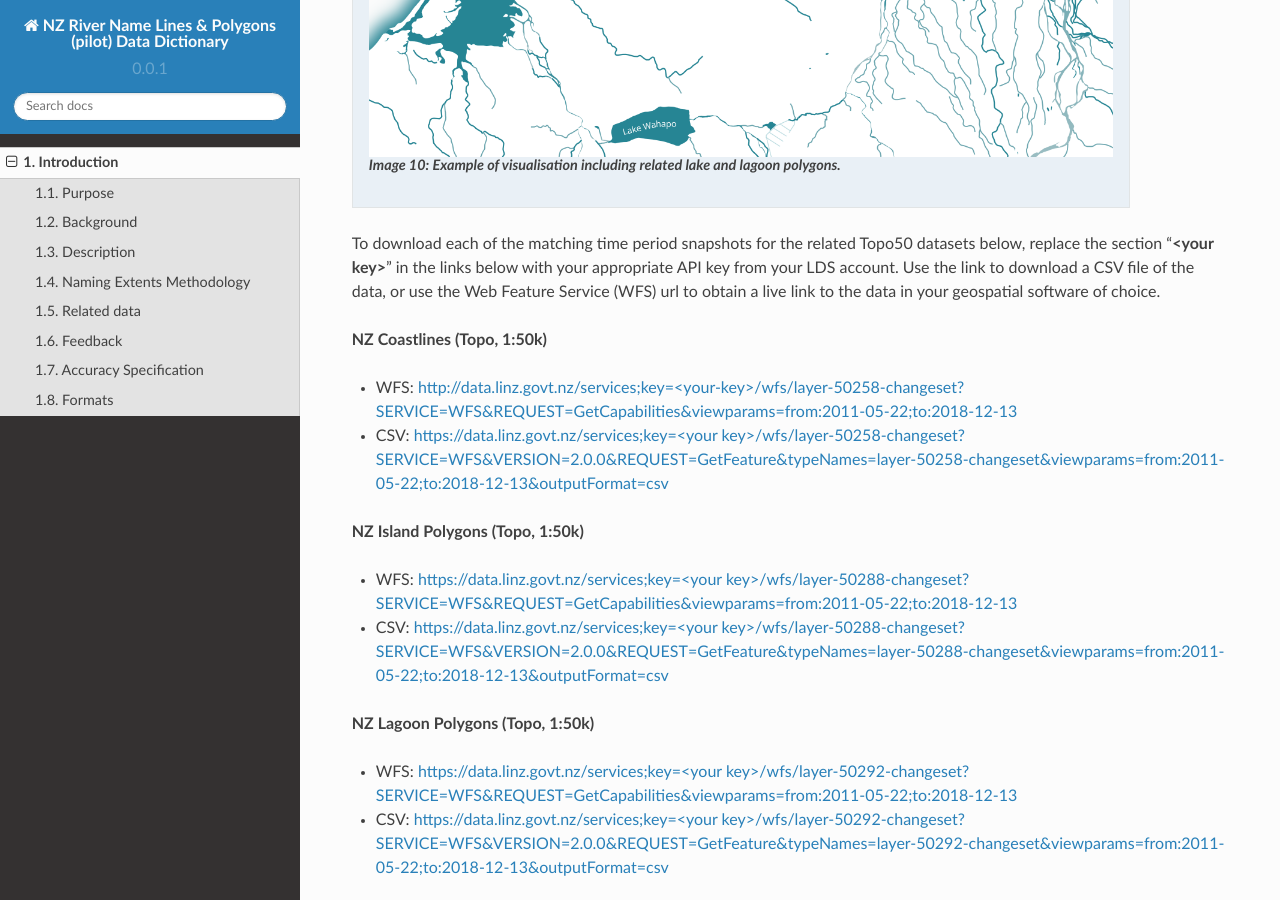
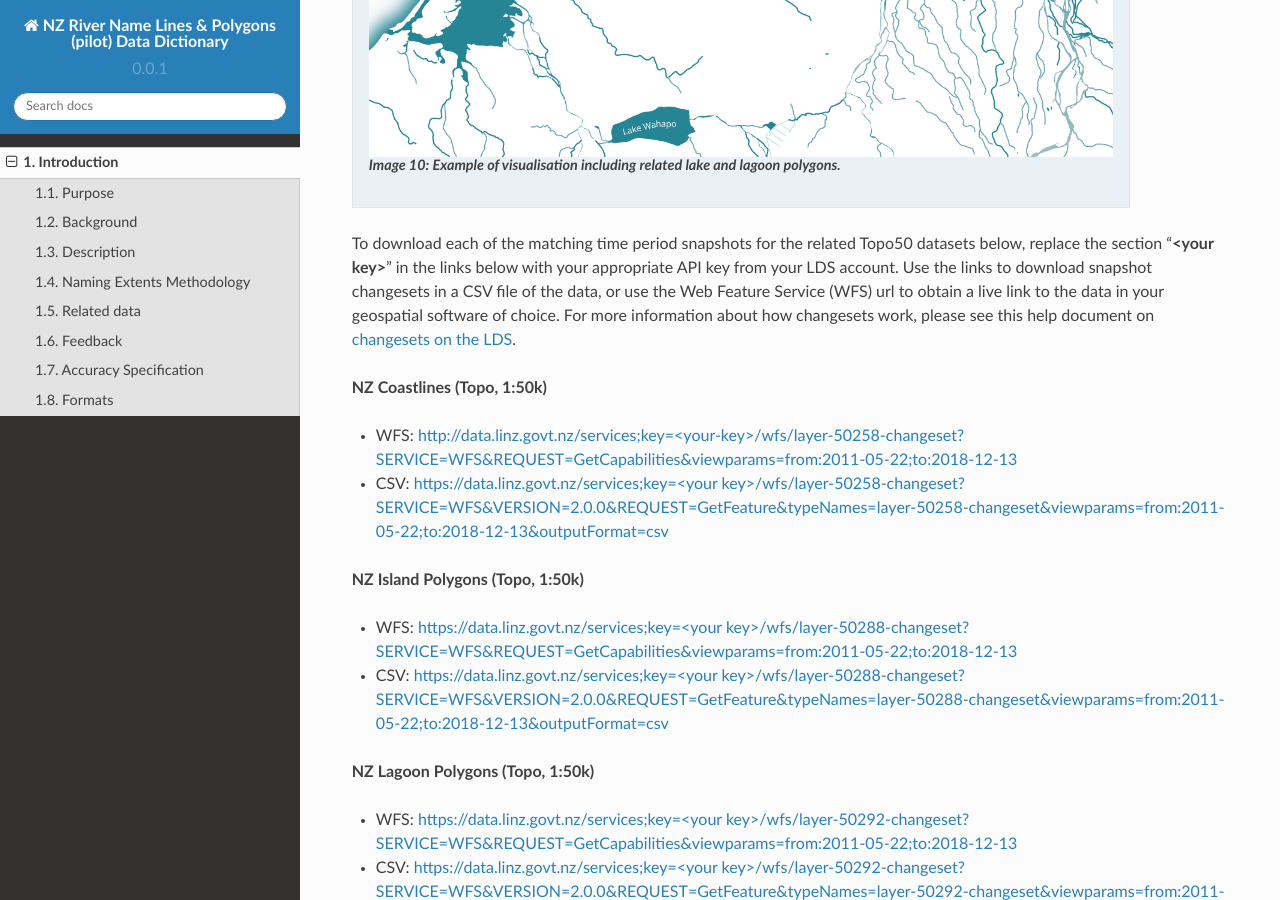
Before and after one commit to linz/nz-river-names, a Sphinx documentation site: the page built from db/docs/source/introduction.rst, in a window 1280 px wide and 900 px high, scrolled down 7414 px. Built offline with Sphinx 7.4.7 and the Read the Docs theme 2.0.0, drawn with Linux system fonts in a browser that asks for light colours; pages that are not in the unit, such as notebooks, are missing from menus.

Commit message:
Changeset add

```diff
--- a/db/docs/source/introduction.rst
+++ b/db/docs/source/introduction.rst
@@ -167,7 +167,7 @@ To illustrate the importance of using these related water features for visualisa
 +---------------------------------------------------------------------------------------+
 
 
-To download each of the matching time period snapshots for the related Topo50 datasets below, replace the section "**<your key>**" in the links below with your appropriate API key from your LDS account. Use the link to download a CSV file of the data, or use the Web Feature Service (WFS) url to obtain a live link to the data in your geospatial software of choice.
+To download each of the matching time period snapshots for the related Topo50 datasets below, replace the section "**<your key>**" in the links below with your appropriate API key from your LDS account. Use the links to download snapshot changesets in a CSV file of the data, or use the Web Feature Service (WFS) url to obtain a live link to the data in your geospatial software of choice. For more information about how changesets work, please see this help document on `changesets on the LDS <https://www.linz.govt.nz/data/linz-data-service/guides-and-documentation/changeset-api>`_.
 
 
 
```
